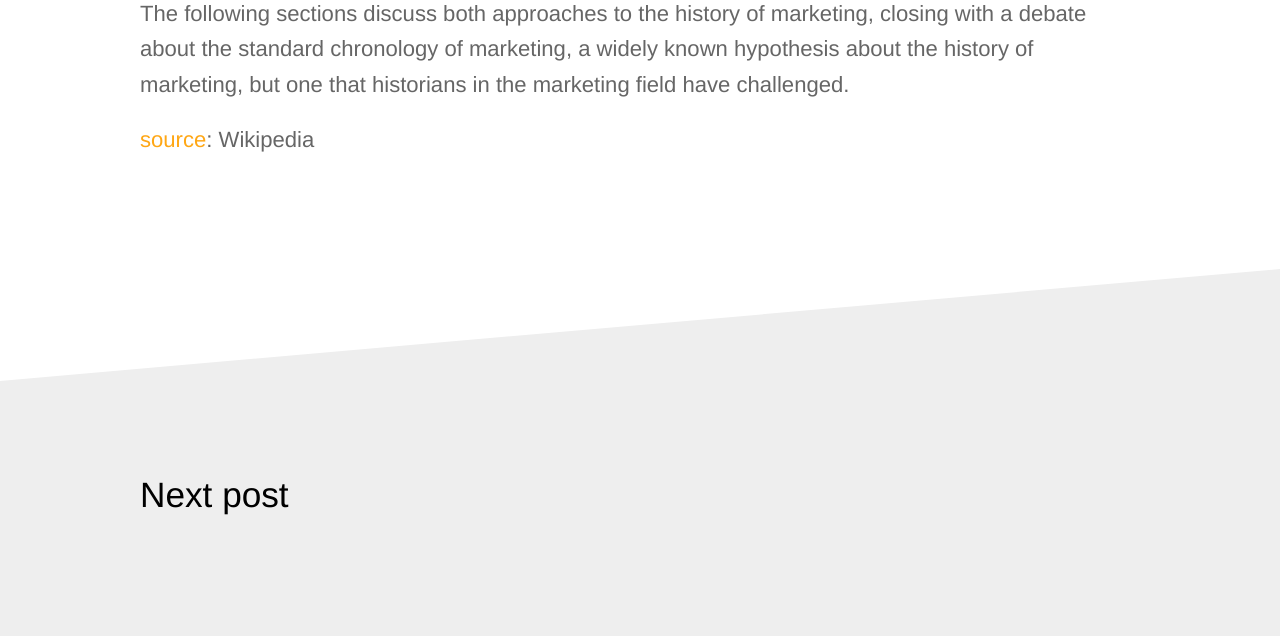
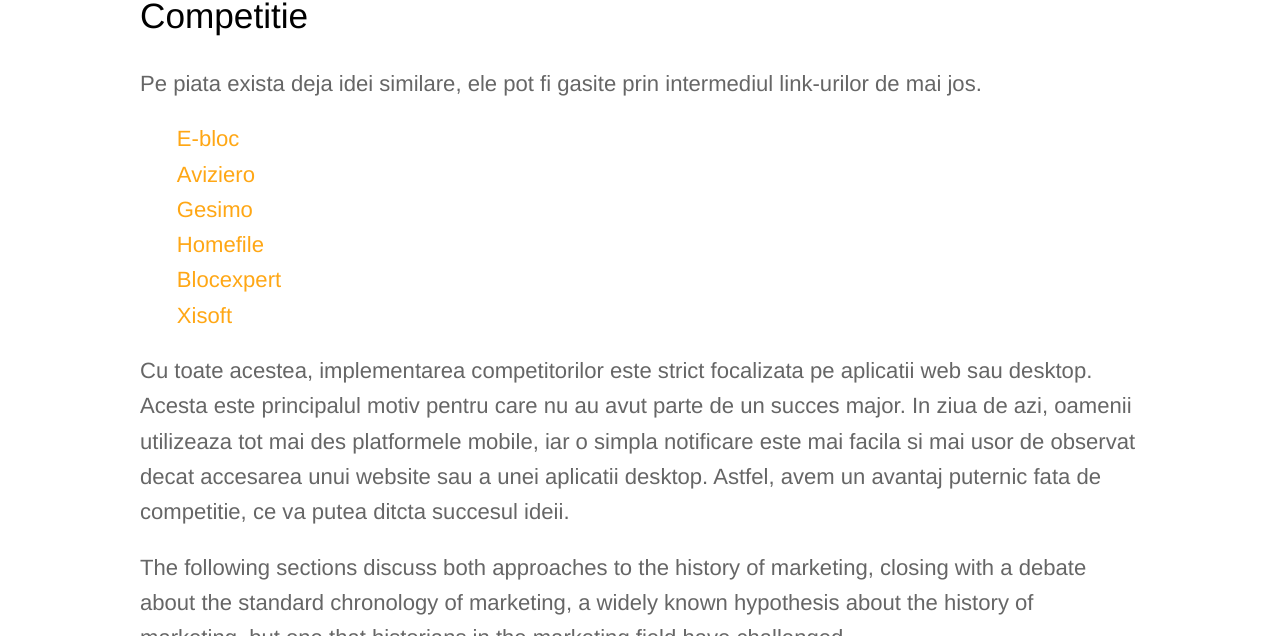
Before and after one commit to rptoma/Flaty, a Jekyll site: the page built from _posts/2018-10-14-ce-este-flaty.md, in a window 1280 px wide and 900 px high, scrolled down 1970 px, cut to the strip 264-900 px from the top of the window. Built offline with Jekyll 4.4.1, drawn with Linux system fonts in a browser that asks for light colours.

Commit message:
Updated '_posts/2018-10-14-ce-este-flaty.md' via CloudCannon

```diff
--- a/_posts/2018-10-14-ce-este-flaty.md
+++ b/_posts/2018-10-14-ce-este-flaty.md
@@ -27,9 +27,23 @@ Cateva dintre problemele observate se numara:
 
 ## Segmentele de clienti
 
-&nbsp;&nbsp;&nbsp;&nbsp;&nbsp;&nbsp; Clientii se impart in 2 categorii principale: administratori si locatari. Un aspect important este faptul ca existe mai multe subcategorii de locatari, in functie de varsta. Astfel, cu cat varsta locatarului este mai mica, cu atat exista mai multe sanse ca acesta sa fie dispus sa utilizeze aplicatia, existand o oarecare reticenta fata de aplicatiile mobile printre oamenii varstnici.
+Clientii se impart in 2 categorii principale: administratori si locatari. Un aspect important este faptul ca existe mai multe subcategorii de locatari, in functie de varsta. Astfel, cu cat varsta locatarului este mai mica, cu atat exista mai multe sanse ca acesta sa fie dispus sa utilizeze aplicatia, existand o oarecare reticenta fata de aplicatiile mobile printre oamenii varstnici.
 
 ![Clienti](https://images.unsplash.com/photo-1491438590914-bc09fcaaf77a?ixlib=rb-0.3.5&ixid=eyJhcHBfaWQiOjEyMDd9&s=56c7f9756b4386446903856e0fc99dd5&auto=format&fit=crop&w=1050&q=80)
+
+## Competitie
+
+Pe piata exista deja idei similare, ele pot fi gasite prin intermediul link-urilor de mai jos.
+
+&nbsp;&nbsp;&nbsp;&nbsp;&nbsp;&nbsp;[E-bloc](https://www.e-bloc.ro "e-bloc")
+&nbsp;&nbsp;&nbsp;&nbsp;&nbsp;&nbsp;[Aviziero](https://aviziero.ro "aviziero")
+&nbsp;&nbsp;&nbsp;&nbsp;&nbsp;&nbsp;[Gesimo](https://www.gesimo.ro "gesimo")
+&nbsp;&nbsp;&nbsp;&nbsp;&nbsp;&nbsp;[Homefile](https://homefile.ro "homefile")
+&nbsp;&nbsp;&nbsp;&nbsp;&nbsp;&nbsp;[Blocexpert](https://www.blocexpert.ro "blocexpert")
+&nbsp;&nbsp;&nbsp;&nbsp;&nbsp;&nbsp;[Xisoft](https://www.xisoft.net "xisoft")
+
+Cu toate acestea, implementarea competitorilor este strict focalizata pe aplicatii web sau desktop. Acesta este principalul motiv pentru care nu au avut parte de un succes major. In ziua de azi, oamenii utilizeaza tot mai des platformele mobile, iar o simpla notificare este mai facila si mai usor de observat decat accesarea unui website sau a unei aplicatii desktop. Astfel, avem un avantaj puternic fata de competitie, ce va putea ditcta succesul ideii.
+
 
 The following sections discuss both approaches to the history of marketing, closing with a debate about the standard chronology of marketing, a widely known hypothesis about the history of marketing, but one that historians in the marketing field have challenged.
 
```
